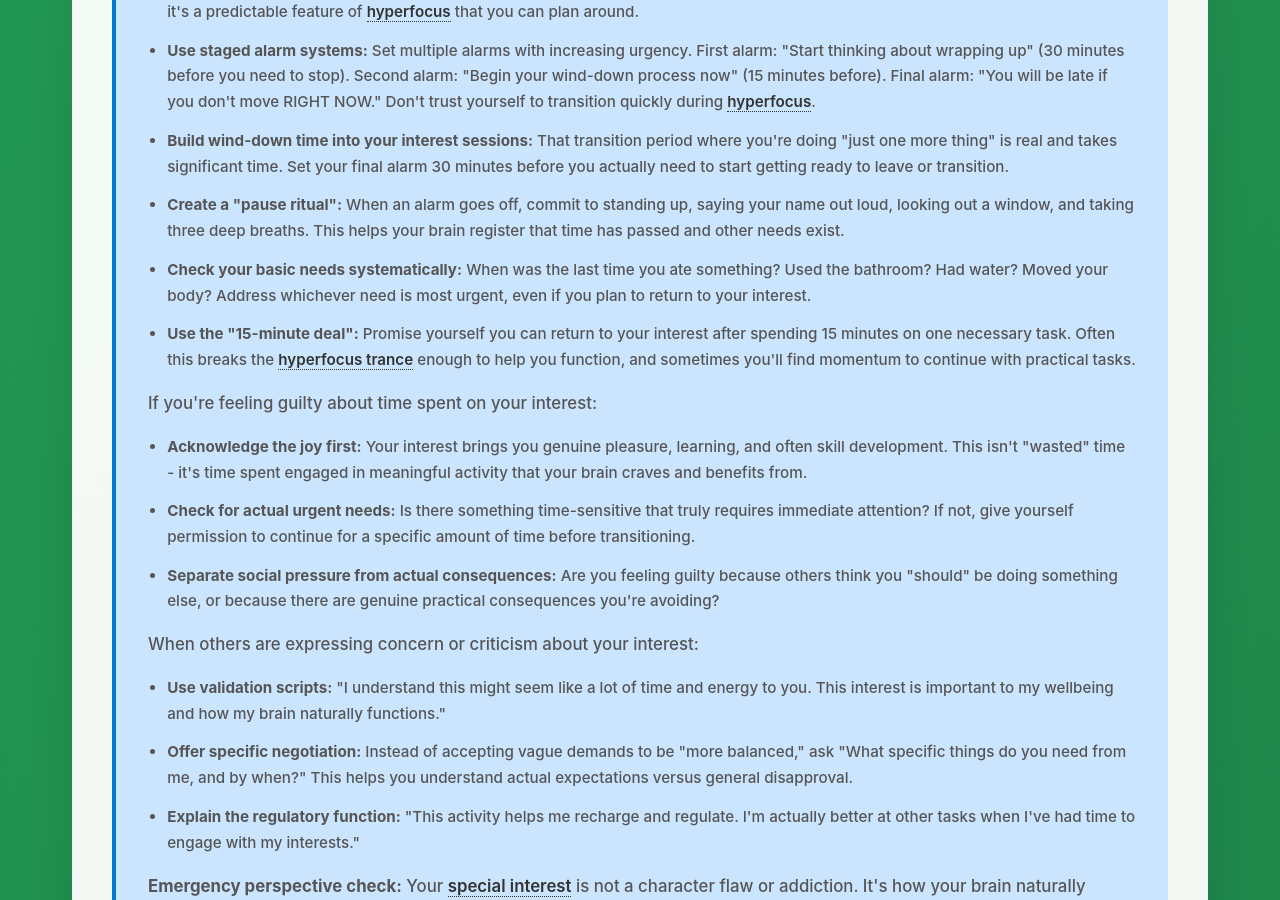
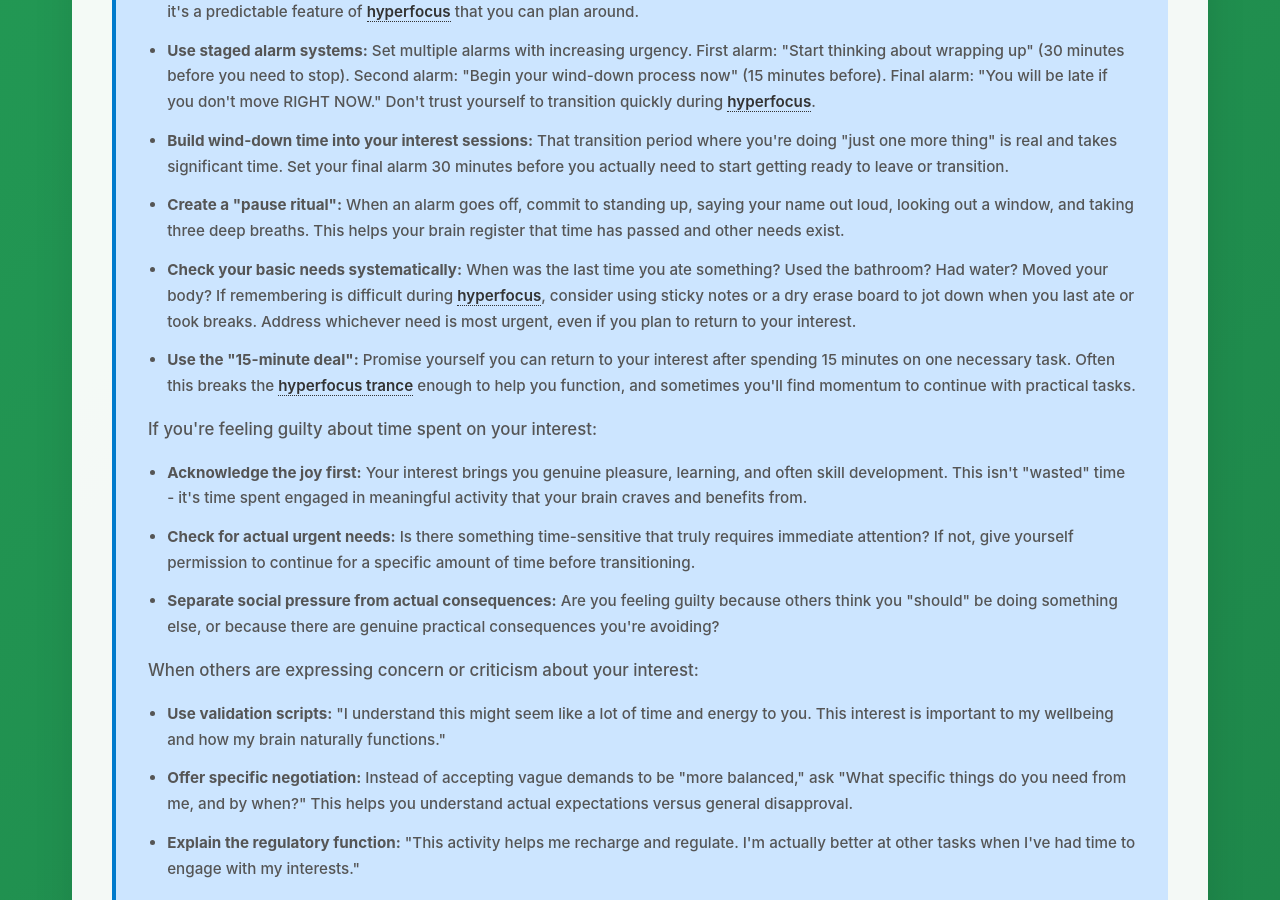
Before and after one commit to neurodivergent-survival-guide/neurodivergent-survival-guide, a Jekyll site: the page built from struggles/special-interests-consuming-focus.html, in a window 1280 px wide and 900 px high, scrolled down 3237 px. Built offline with Jekyll 4.4.1, drawn with Linux system fonts in a browser that asks for light colours.

Commit message:
Update special-interests-consuming-focus.html

```diff
--- a/struggles/special-interests-consuming-focus.html
+++ b/struggles/special-interests-consuming-focus.html
@@ -72,7 +72,7 @@ search_terms: ["can't stop thinking about my interest", "obsessed with hobby", "
             <li><strong>Use staged alarm systems:</strong> Set multiple alarms with increasing urgency. First alarm: "Start thinking about wrapping up" (30 minutes before you need to stop). Second alarm: "Begin your wind-down process now" (15 minutes before). Final alarm: "You will be late if you don't move RIGHT NOW." Don't trust yourself to transition quickly during <a class="jargon">hyperfocus<span class="tooltip">Intense concentration on an activity to the point where you lose awareness of time, physical needs, and surroundings</span></a>.</li>
             <li><strong>Build wind-down time into your interest sessions:</strong> That transition period where you're doing "just one more thing" is real and takes significant time. Set your final alarm 30 minutes before you actually need to start getting ready to leave or transition.</li>
             <li><strong>Create a "pause ritual":</strong> When an alarm goes off, commit to standing up, saying your name out loud, looking out a window, and taking three deep breaths. This helps your brain register that time has passed and other needs exist.</li>
-            <li><strong>Check your basic needs systematically:</strong> When was the last time you ate something? Used the bathroom? Had water? Moved your body? Address whichever need is most urgent, even if you plan to return to your interest.</li>
+            <li><strong>Check your basic needs systematically:</strong> When was the last time you ate something? Used the bathroom? Had water? Moved your body? If remembering is difficult during <a class="jargon">hyperfocus<span class="tooltip">Intense concentration on an activity to the point where you lose awareness of time, physical needs, and surroundings</span></a>, consider using sticky notes or a dry erase board to jot down when you last ate or took breaks. Address whichever need is most urgent, even if you plan to return to your interest.</li>
             <li><strong>Use the "15-minute deal":</strong> Promise yourself you can return to your interest after spending 15 minutes on one necessary task. Often this breaks the <a class="jargon">hyperfocus trance<span class="tooltip">The altered state of consciousness during intense focus where external awareness diminishes</span></a> enough to help you function, and sometimes you'll find momentum to continue with practical tasks.</li>
         </ul>
 
```
